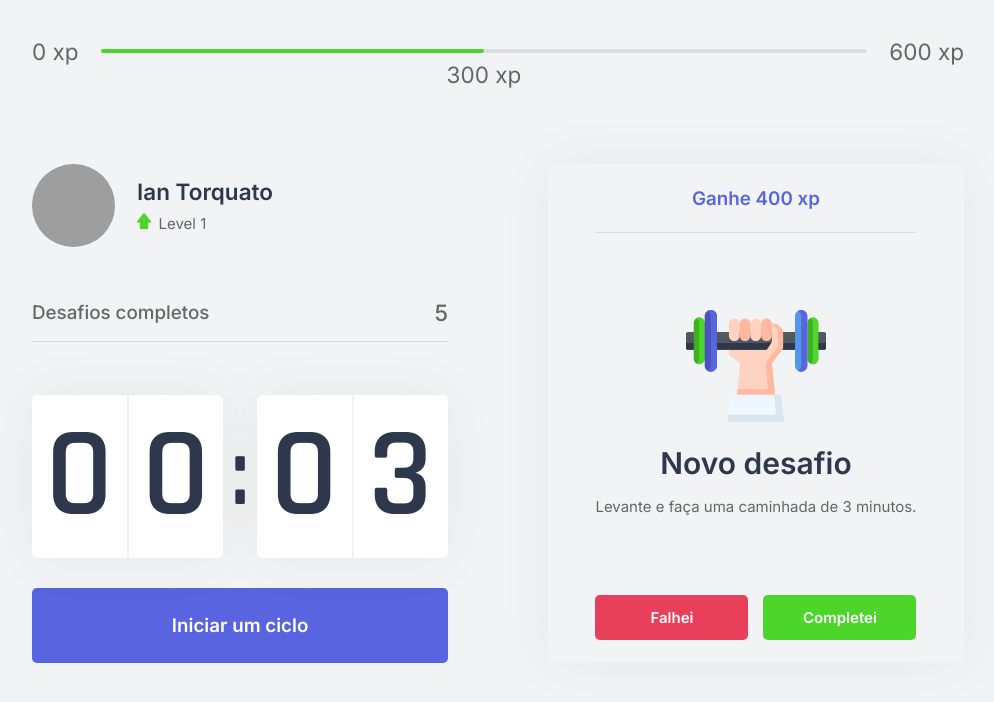
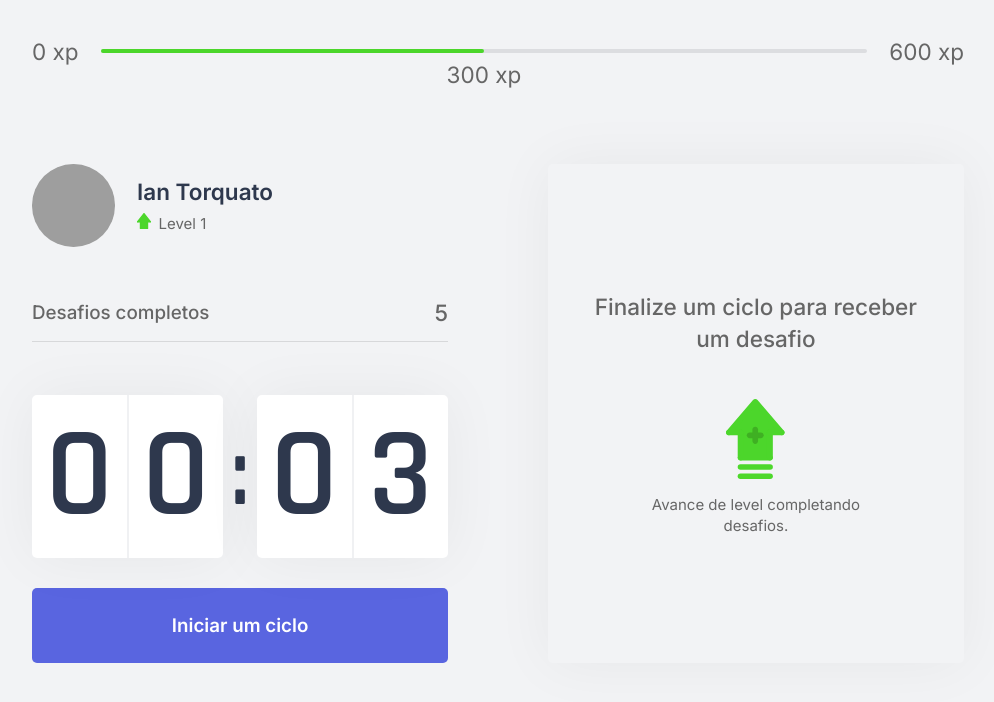
Before and after one commit to IanTorquato/nlw_4-moveIt-rocketseat, a Next.js app: page / in a window 1280 px wide. Shown: the top 702 px of the page, without its empty margins (142-1136 px from the left). Built offline with nearby package versions, Linux system fonts and the light colour scheme; grey boxes are pictures that could not be loaded.

Commit message:
Select random challenge

```diff
--- a/src/components/ChallengeBox.tsx
+++ b/src/components/ChallengeBox.tsx
@@ -1,18 +1,22 @@
+import { useContext } from 'react'
+
+import { ChallengeContext } from '../contexts/Challenges'
+
 import styles from '../styles/components/ChallengeBox.module.css'
 
 function ChallengeBox() {
-	const hasActiveChallenge = true
+	const { activeChallenge } = useContext(ChallengeContext)
 
 	return (
 		<div className={styles.challengeBoxContainer}>
-			{hasActiveChallenge ? (
+			{activeChallenge ? (
 				<div className={styles.challengeActive}>
-					<header>Ganhe 400 xp</header>
+					<header>Ganhe {activeChallenge.amount} xp</header>
 
 					<main>
-						<img src="icons/body.svg" />
+						<img src={`icons/${activeChallenge.type}.svg`} />
 						<strong>Novo desafio</strong>
-						<p>Levante e faça uma caminhada de 3 minutos.</p>
+						<p>{activeChallenge.description}</p>
 					</main>
 
 					<footer>
--- a/src/contexts/Challenges.tsx
+++ b/src/contexts/Challenges.tsx
@@ -1,9 +1,18 @@
 import { createContext, ReactNode, useState } from 'react'
+
+import challenges from '../../challenges.json'
+
+interface Challenge {
+	type: 'body' | 'eye'
+	description: string
+	amount: number
+}
 
 interface ChallengeContextData {
 	level: number
 	currentExperience: number
 	challengeCompleted: number
+	activeChallenge: Challenge
 	startNewChallenge: () => void
 }
 
@@ -17,14 +26,18 @@
 	const [level, setLevel] = useState(1)
 	const [currentExperience, setCurrentExperience] = useState(0)
 	const [challengeCompleted, setChallengeCompleted] = useState(0)
+	const [activeChallenge, setActiveChallenge] = useState(null)
 
 	function startNewChallenge() {
-		console.log("New Challenge")
+		const randomChallengeIndex = Math.floor(Math.random() * challenges.length)
+		const challenge = challenges[randomChallengeIndex]
+
+		setActiveChallenge(challenge)
 	}
 
 	return (
 		<ChallengeContext.Provider value={
-			{ level, currentExperience, challengeCompleted, startNewChallenge }
+			{ level, currentExperience, challengeCompleted, activeChallenge, startNewChallenge }
 		}>
 			{children}
 		</ChallengeContext.Provider>
```
